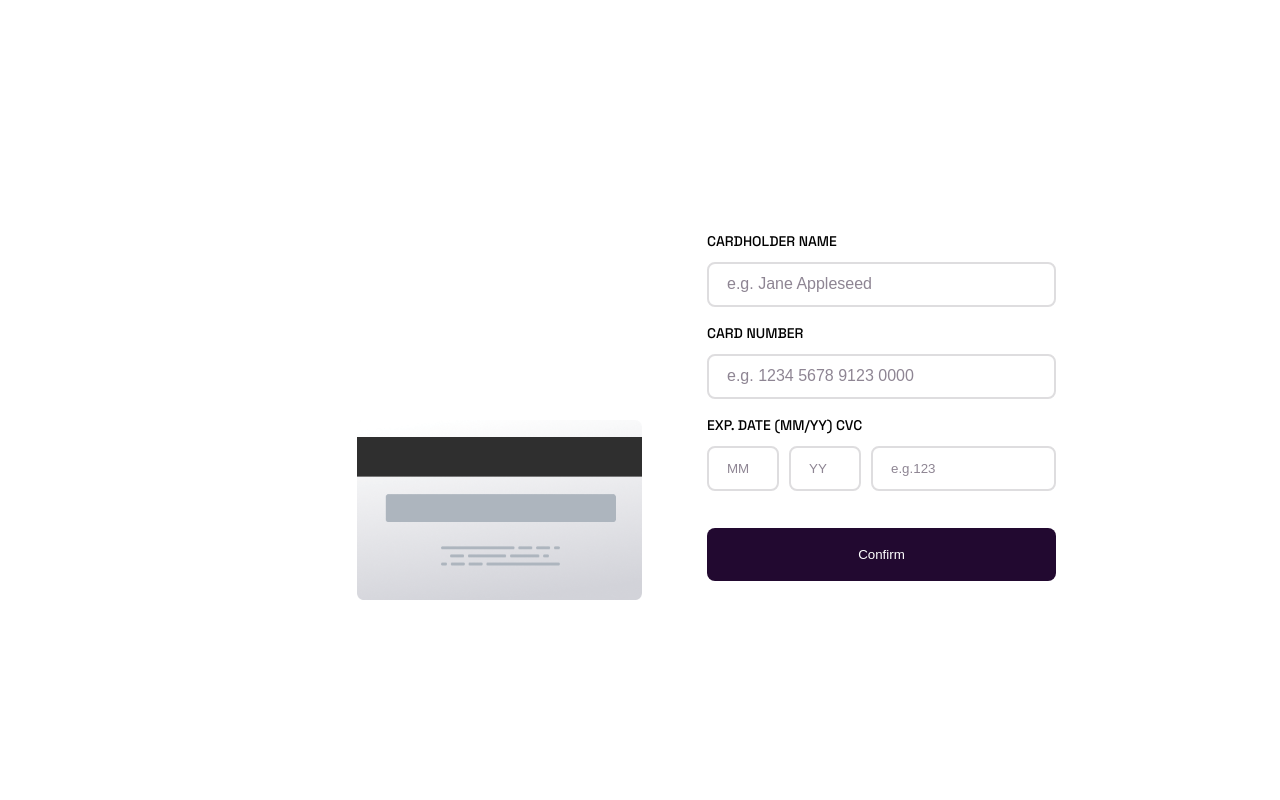
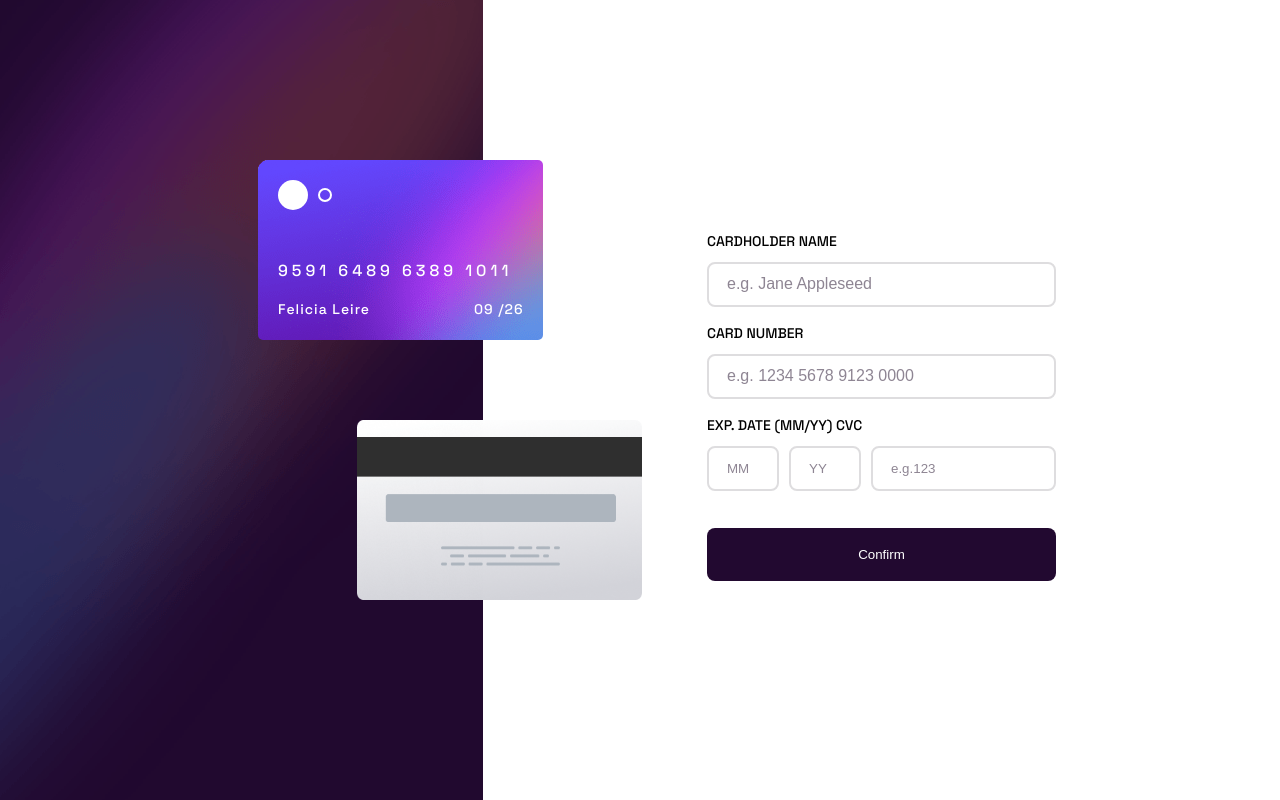
Before and after one commit to qumrran/Frontend-Mentor---Interactive-card-details-form, a plain HTML site: page index.html in a window 1280 px wide. Drawn offline with Linux system fonts and the light colour scheme.

Commit message:
Update style.css

```diff
--- a/css/style.css
+++ b/css/style.css
@@ -20,7 +20,7 @@ body {
 }
 
 .block__header {
-  background: url(./images/bg-main-mobile.png);
+  background: url(/images/bg-main-mobile.png);
   height: 240px;
   background-size: cover;
   display: flex;
@@ -31,7 +31,7 @@ body {
 }
 @media screen and (min-width: 1200px) {
   .block__header {
-    background: url(./images/bg-main-desktop.png);
+    background: url(/images/bg-main-desktop.png);
     background-size: cover;
     height: 100%;
     width: 483px;
@@ -50,7 +50,7 @@ body {
   }
 }
 .block__header__creditcard {
-  background: url(./images/bg-card-front.png);
+  background: url(/images/bg-card-front.png);
   position: absolute;
   top: 130px;
   left: 12px;
```
